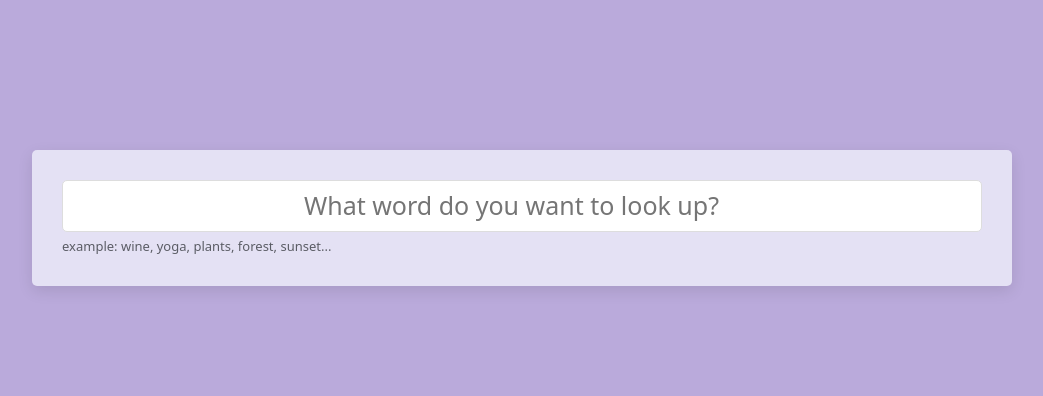
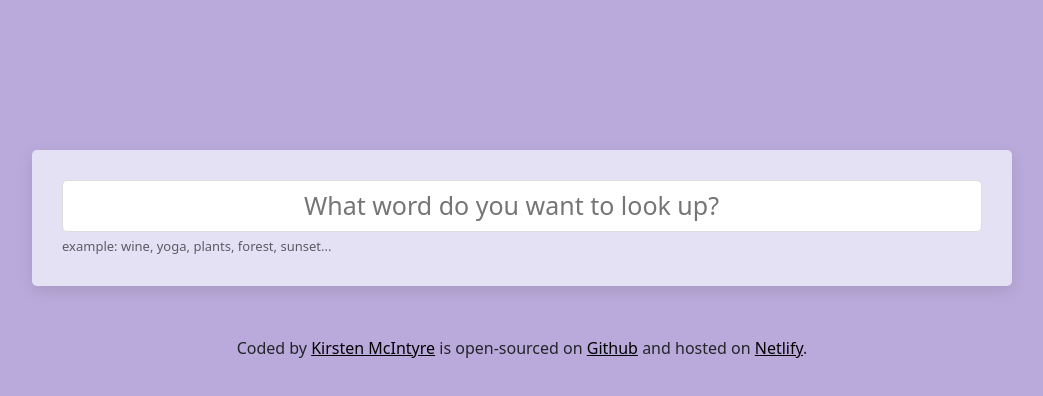
Before and after one commit to kcodes57/dictionary-react, a React (Create React App) app: page / in a window 1280 px wide. Shown: the top 396 px of the page, without its empty margins (118-1161 px from the left). Built offline with nearby package versions, Linux system fonts and the light colour scheme.

Commit message:
added coded by footer

```diff
--- a/src/App.css
+++ b/src/App.css
@@ -2,3 +2,22 @@
   background-color: #baaadb;
   padding: 100px;
 }
+
+footer {
+  text-align: center;
+}
+
+/* unvisited link */
+a:link {
+  color: black;
+}
+
+/* visited link */
+a:visited {
+  color: black;
+}
+
+/* mouse over link */
+a:hover {
+  color: blue;
+}
--- a/src/App.js
+++ b/src/App.js
@@ -8,6 +8,29 @@
       <header className="App-header">
         <Dictionary />
       </header>
+      <footer>
+        Coded by{" "}
+        <a href="https://github.com/kcodes57" target="_blank" rel="noreferrer">
+          Kirsten McIntyre
+        </a>{" "}
+        is open-sourced on{" "}
+        <a
+          href="https://github.com/kcodes57/dictionary-react"
+          target="_blank"
+          rel="noreferrer"
+        >
+          Github
+        </a>{" "}
+        and hosted on{" "}
+        <a
+          href="https://k-dictionary-react.netlify.app/"
+          target="_blank"
+          rel="noreferrer"
+        >
+          Netlify
+        </a>
+        .
+      </footer>
     </div>
   );
 }
```
